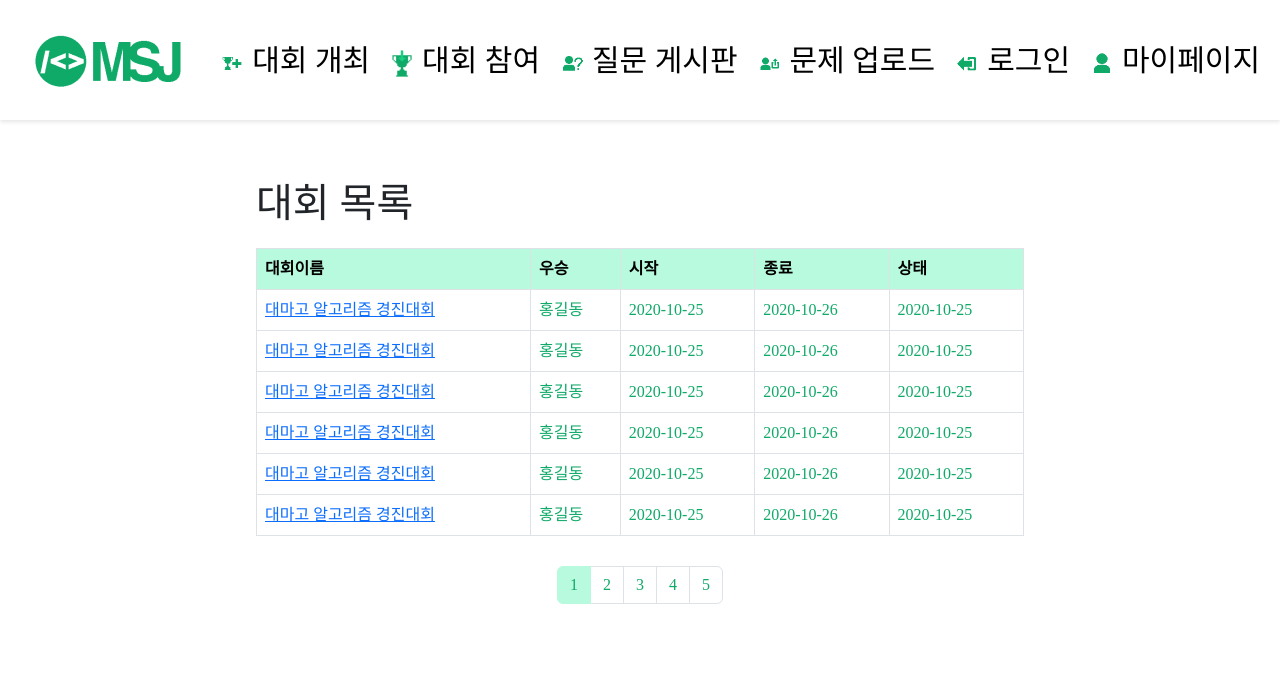
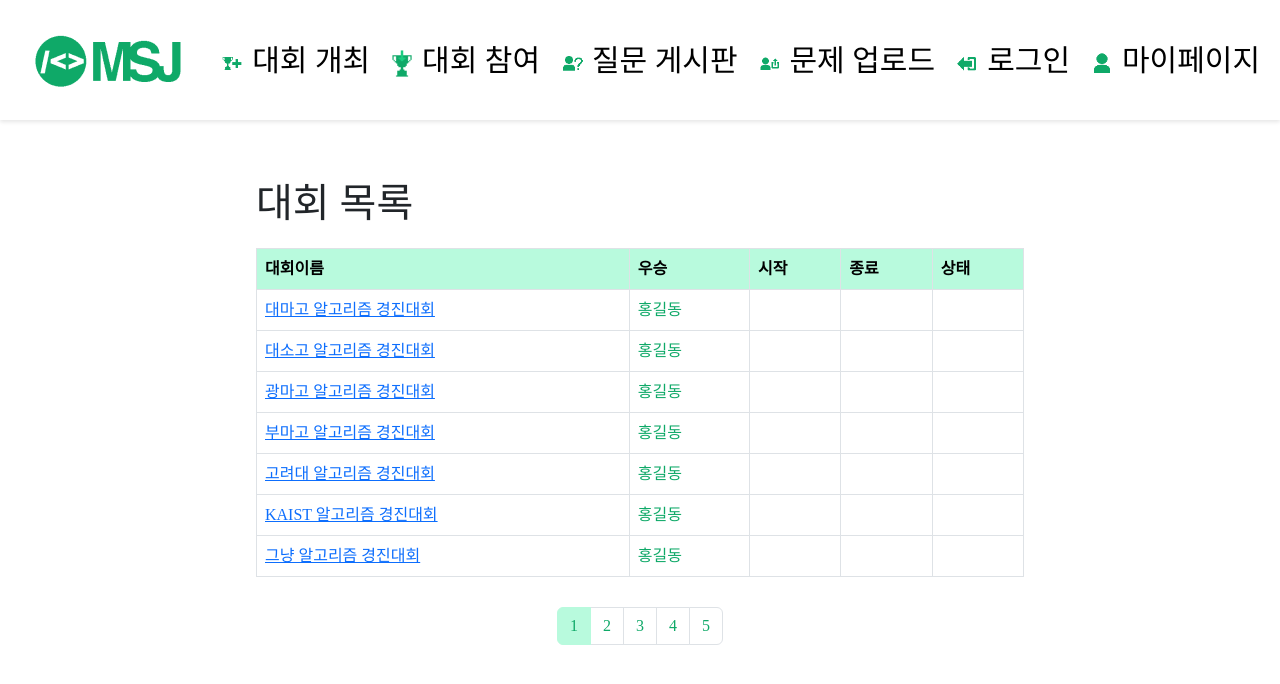
Before and after one commit to Ms-Judge/Frontend, a React (Create React App) app: page /ContestList in a window 1280 px wide. Shown: the top 684 px of the page. Built offline with nearby package versions, Linux system fonts and the light colour scheme.

Commit message:
리스트 수정
질문/답변 페이지 퍼블리싱 진행 예정

```diff
--- a/src/App.js
+++ b/src/App.js
@@ -15,6 +15,7 @@ import { Global } from '@emotion/react';
 import ProblemUpload from './pages/problem/ProblemUpload';
 import FindPasswd from './pages/auth/FindPasswd';
 import DetailedContest from './pages/contest/DetailedContest';
+import ResponseQuestion from './pages/question/ResponseQuestion';
 
 
 function App() {
@@ -32,8 +33,10 @@ function App() {
           <Route path="/Mypage" element={<MyPage />} />
           <Route path="/ProblemUpload" element={<ProblemUpload />} />
           <Route path="/FindPasswd" element={<FindPasswd />} />
-          <Route path="/DetailedContest" element={<DetailedContest/>} />
-          <Route path="/ProblemInfo" element={<ProblemInfo />} />
+          <Route path="/DetailedContest/:title" element={<DetailedContest/>} />
+          <Route path="/ProblemInfo/:problems" element={<ProblemInfo />} />
+          <Route path="/ResponseQuestion/:title" element={<ResponseQuestion />} />
+
         </Routes>
       </BrowserRouter>
     </>
--- a/src/ContestData.js
+++ b/src/ContestData.js
@@ -1,40 +1,39 @@
 const postContestList = [
   {
-    "no": 1,
+    "problems": 1,
     "title": "문제 이름",
     "state": "정답",
   },
   {
-    "no": 2,
+    "problems": 2,
+    "title": "집에 갈 수 있는 법",
+    "state": "정답",
+  },
+  {
+    "problems": 3,
+    "title": "대마고에서 살아남기",
+    "state": "정답",
+  },
+  {
+    "problems": 4,
+    "title": "기숙사 탈출하는 법",
+    "state": "정답",
+  },
+  {
+    "problems": 5,
+    "title": "침몰하는 타이타닉",
+    "state": "정답",
+  },
+  {
+    "problems": 6,
     "title": "문제 이름",
     "state": "정답",
   },
   {
-    "no": 3,
-    "title": "문제 이름",
-    "state": "오답",
-  },
-  {
-    "no": 4,
+    "problems": 7,
     "title": "문제 이름",
     "state": "정답",
-  },
-  {
-    "no": 5,
-    "title": "문제 이름",
-    "state": "",
-  },
-  {
-    "no": 6,
-    "title": "문제 이름",
-    "state": "",
-  },
-  {
-    "no": 7,
-    "title": "집에가고싶어요",
-    "state": "",
-  },
-
+  }
 ];
 
 const getPostByNo = no => {
--- a/src/Data.js
+++ b/src/Data.js
@@ -3,48 +3,56 @@ const postList = [
     "no": 1,
     "title": "대마고 알고리즘 경진대회",
     "winner": "홍길동",
-    "createDate": "2020-10-25",
-    "endDate": "2020-10-26",
+    "start_time": "2020-10-25",
+    "end_time": "2020-10-26",
     "state": "종료"
   },
   {
     "no": 2,
-    "title": "대마고 알고리즘 경진대회",
+    "title": "대소고 알고리즘 경진대회",
     "winner": "홍길동",
-    "createDate": "2020-10-25",
-    "endDate": "2020-10-26",
+    "start_time": "2020-10-25",
+    "end_time": "2020-10-26",
     "state": "종료"
   },
   {
     "no": 3,
-    "title": "대마고 알고리즘 경진대회",
+    "title": "광마고 알고리즘 경진대회",
     "winner": "홍길동",
-    "createDate": "2020-10-25",
-    "endDate": "2020-10-26",
+    "start_time": "2020-10-25",
+    "end_time": "2020-10-26",
     "state": "종료"
   },
   {
     "no": 4,
-    "title": "대마고 알고리즘 경진대회",
+    "title": "부마고 알고리즘 경진대회",
     "winner": "홍길동",
-    "createDate": "2020-10-25",
-    "endDate": "2020-10-26",
+    "start_time": "2020-10-25",
+    "end_time": "2020-10-26",
     "state": "종료"
   },
   {
     "no": 5,
-    "title": "대마고 알고리즘 경진대회",
+    "title": "고려대 알고리즘 경진대회",
     "winner": "홍길동",
-    "createDate": "2020-10-25",
-    "endDate": "2020-10-26",
+    "start_time": "2020-10-25",
+    "end_time": "2020-10-26",
     "state": "종료"
   },
   {
     "no": 6,
-    "title": "대마고 알고리즘 경진대회",
+    "title": "KAIST 알고리즘 경진대회",
     "winner": "홍길동",
-    "createDate": "2020-10-25",
-    "endDate": "2020-10-26",
+    "start_time": "2020-10-25",
+    "end_time": "2020-10-26",
+    "state": "종료"
+  },
+  {
+    "no": 7,
+    "title": "그냥 알고리즘 경진대회",
+    "winner": "홍길동",
+    "start_time": "2020-10-25",
+    "end_time": "2020-10-26",
     "state": "종료"
   },
 ];
--- a/src/components/List.jsx
+++ b/src/components/List.jsx
@@ -76,7 +76,7 @@ const List = () => {
               <tbody>
                 <tr>
                   <td>
-                    <Link to={`/DetailedContest`}>{ item.title }</Link>
+                    <Link to={`/DetailedContest/${item.title}`}>{ item.title }</Link>
                   </td>
                   <td>{item.winner}</td>
                   <td>{item.createDate}</td>
--- a/src/components/ProblemList.jsx
+++ b/src/components/ProblemList.jsx
@@ -60,6 +60,7 @@ const ProblemList = () => {
 
   return (
     <ListWrapper>
+
       <TitleName>대마고 알고리즘 경진대회(더미)</TitleName>
       <StyledTable bordered hover>
         <thead>
@@ -75,9 +76,9 @@ const ProblemList = () => {
               <tbody>
                 <tr>
                   <td>
-                    {item.no}
+                    {item.problems}
                   </td>
-                  <td><Link to={`/ProblemInfo`}>{ item.title }</Link></td>
+                  <td><Link to={`/ProblemInfo/${item.problems}`}>{ item.title }</Link></td>
                   <td>{item.state}</td>
 
                 </tr>
--- a/src/components/QuestionList.jsx
+++ b/src/components/QuestionList.jsx
@@ -77,7 +77,7 @@ const QuestionList = () => {
               <tbody>
                 <tr>
                   <td>
-                  <Link to={`/Question`}>{ item.title }</Link>
+                  <Link to={`/ResponseQuestion/${item.title}`}>{ item.title }</Link>
                   </td>
                   <td>{item.id}</td>
                   <td>{item.createDate}</td>
--- a/src/pages/question/ResponseQuestion.jsx
+++ b/src/pages/question/ResponseQuestion.jsx
@@ -1,9 +1,13 @@
 // 질문 답변 페이지
 import React from 'react'
+import Header from '../../components/Header'
 
 const ResponseQuestion = () => {
   return (
-    <div>ResponseQuestion</div>
+    <div>
+      <Header />
+
+    </div>
   )
 }
 
```
Also changed, not shown: src/components/TextInput.jsx (added, +9 -0 lines).
